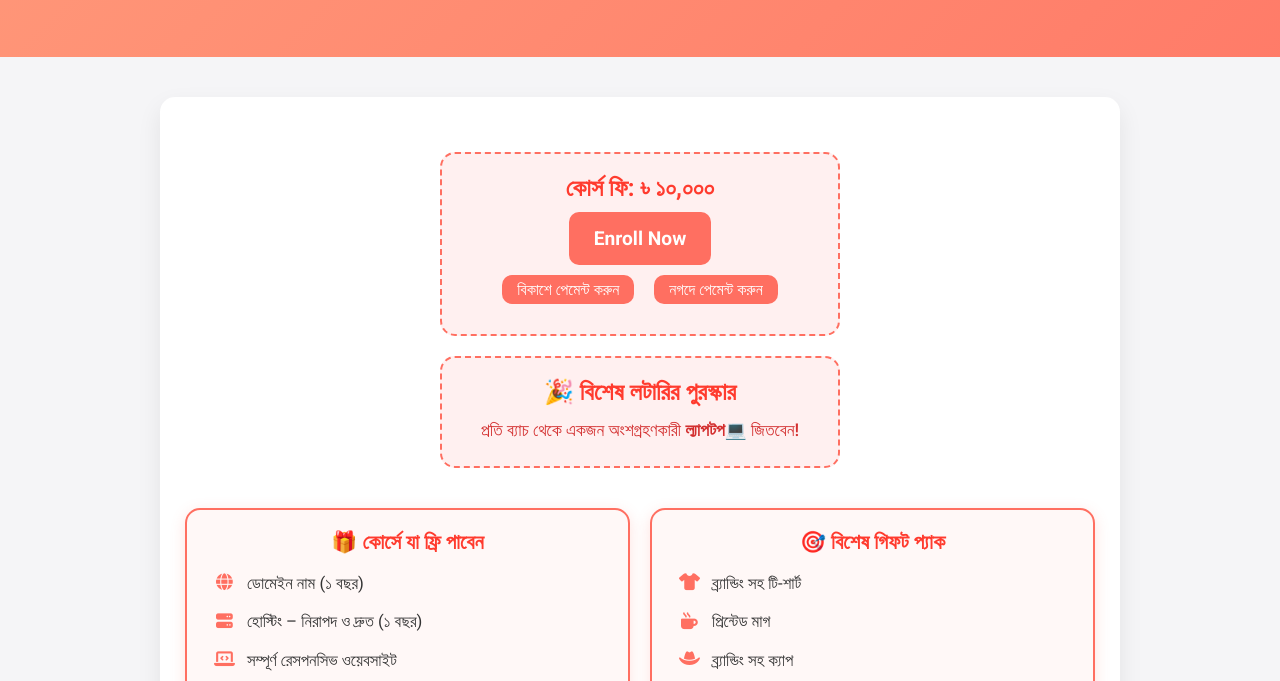
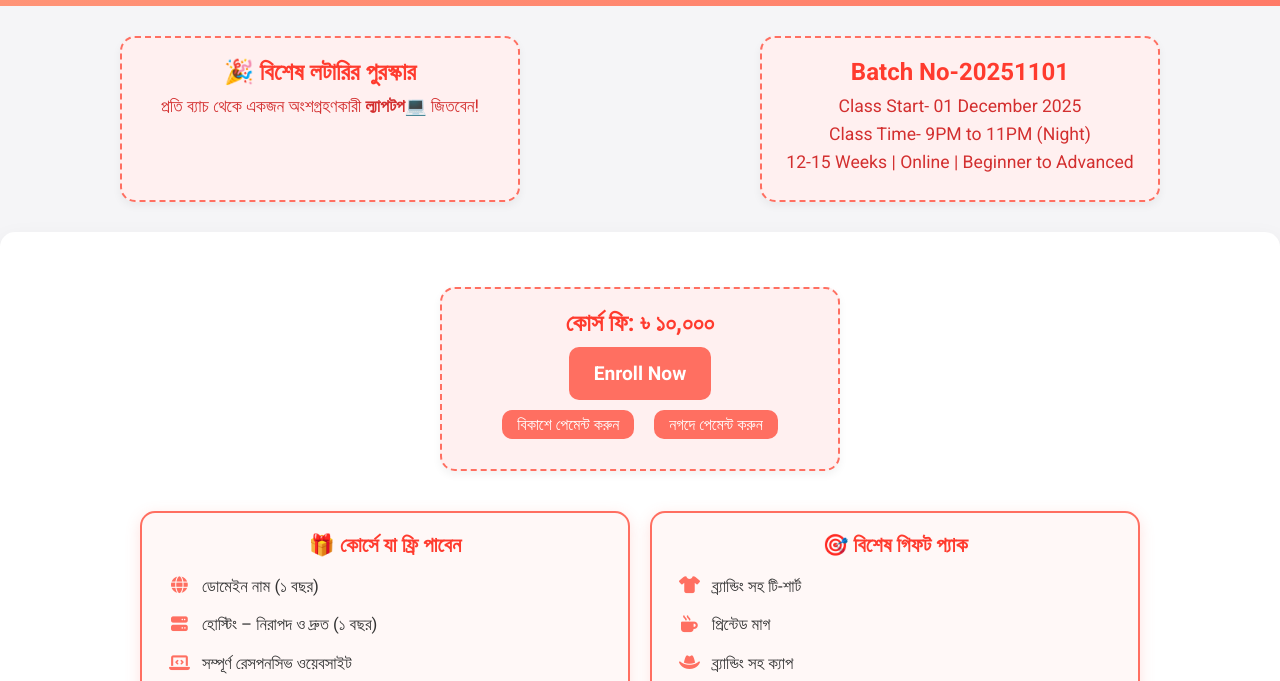
Before and after one commit to creative-software-frontend/Course_Details, a plain HTML site: page index.html in a window 1280 px wide. Shown: the part 182-863 px from the top of the page. Drawn offline with Linux system fonts and the light colour scheme.

Commit message:
payment commit

```diff
--- a/index.html
+++ b/index.html
@@ -3,7 +3,7 @@
 <head>
 <meta charset="UTF-8">
 <meta name="viewport" content="width=device-width, initial-scale=1.0">
-<title>Digital Marketing with AI | কোর্স</title>
+<title>Digital Marketing with AI | Dilouar Hossain</title>
 <link href="https://fonts.googleapis.com/css2?family=Roboto:wght@400;500;700&display=swap" rel="stylesheet">
 <style>
     * { margin:0; padding:0; box-sizing:border-box; }
@@ -124,11 +124,57 @@
 
 <header>
     <h1>Digital Marketing with AI</h1>
-    <h2>Batch No-20251101</h2>
-    <p>12-15 Weeks | Online | Beginner to Advanced</p>
 </header>
 
-<div class="container">
+<style>
+.lottery-container {
+    display: flex;
+    justify-content: space-between;
+    gap: 0px; /* দূরত্ব কমানো হয়েছে */
+    flex-wrap: wrap;
+    margin: 10px 0;
+}
+
+.lottery-prize {
+    flex: 1 1 45%;
+    border: 1px solid #ddd;
+    padding: 20px;
+    border-radius: 10px;
+    background: #fff;
+    box-shadow: 0 4px 8px rgba(0,0,0,0.05);
+}
+
+.lottery-prize h3 {
+    margin-bottom: 10px;
+    color: #333;
+}
+
+.lottery-prize p {
+    margin-bottom: 8px;
+    color: #555;
+}
+
+@media (max-width: 768px) {
+    .lottery-prize {
+        flex: 1 1 100%;
+    }
+}
+</style>
+
+<div class="lottery-container">
+    <div class="lottery-prize">
+        <h3>🎉 বিশেষ লটারির পুরস্কার</h3>
+        <p>প্রতি ব্যাচ থেকে একজন অংশগ্রহণকারী <strong>ল্যাপটপ💻</strong> জিতবেন!</p>
+    </div>
+
+    <div class="lottery-prize">
+        <h3>Batch No-20251101</h3>
+        <p>Class Start- 01 December 2025</p>
+        <p>Class Time- 9PM to 11PM (Night)</p>
+        <p>12-15 Weeks | Online | Beginner to Advanced</p>
+    </div>
+</div>
+
 
 <!-- Load Font Awesome -->
 <link rel="stylesheet" href="https://cdnjs.cloudflare.com/ajax/libs/font-awesome/6.4.2/css/all.min.css" integrity="sha512-..." crossorigin="anonymous" referrerpolicy="no-referrer" />
@@ -155,14 +201,7 @@
     </a>
 </div>
 </div>
-	   <!-- Special Lottery Prize -->
-<div class="lottery-prize">
-    <h3>
-        🎉 বিশেষ লটারির পুরস্কার
-    </h3>
-    <p>  প্রতি ব্যাচ থেকে একজন অংশগ্রহণকারী <strong>ল্যাপটপ💻</strong> জিতবেন!
-    </p>
-</div>
+
    <!-- Font Awesome CDN -->
 <link rel="stylesheet" href="https://cdnjs.cloudflare.com/ajax/libs/font-awesome/6.5.0/css/all.min.css">
 
@@ -263,7 +302,7 @@
 }
 .lottery-prize p {
     font-size: 1.1rem;
-    font-weight: 500;
+    font-weight: 400;
     color: #d32f2f;
 }
 </style>
```
Also changed, not shown: Nagad_payment.html (+1 -1 lines).
